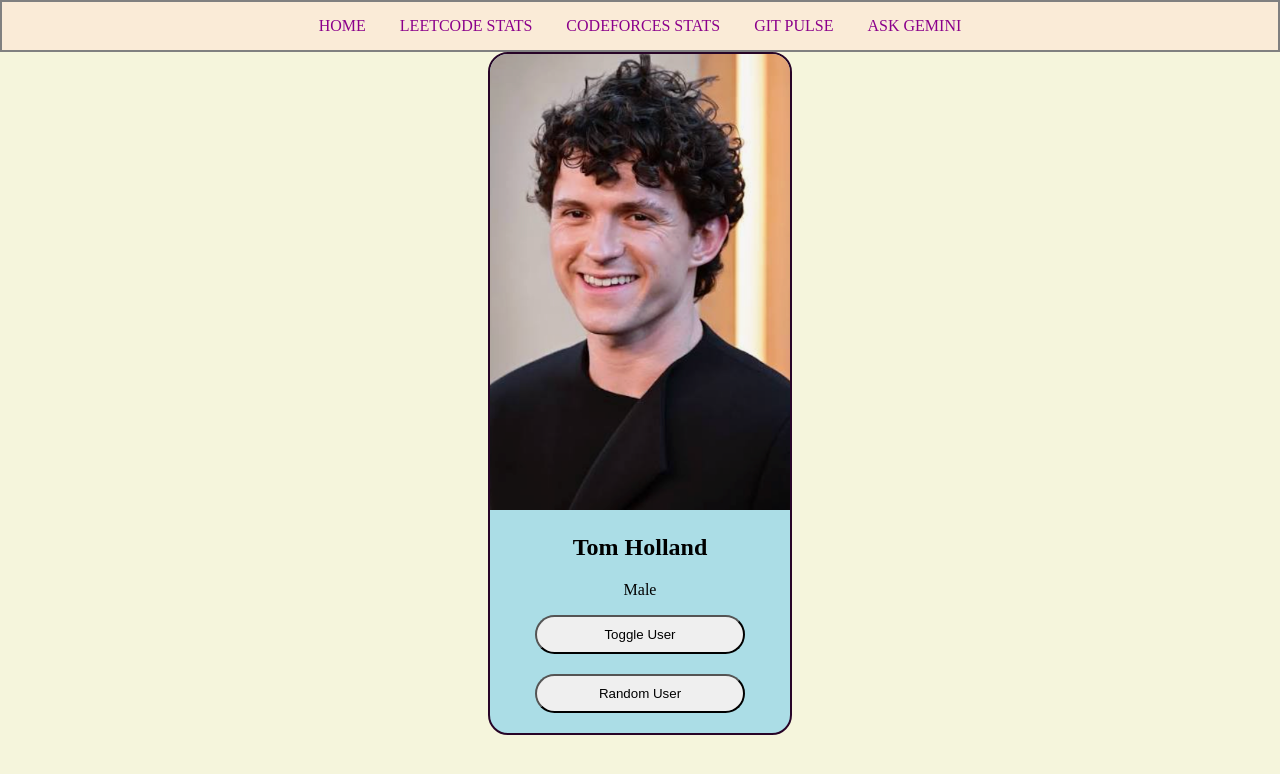
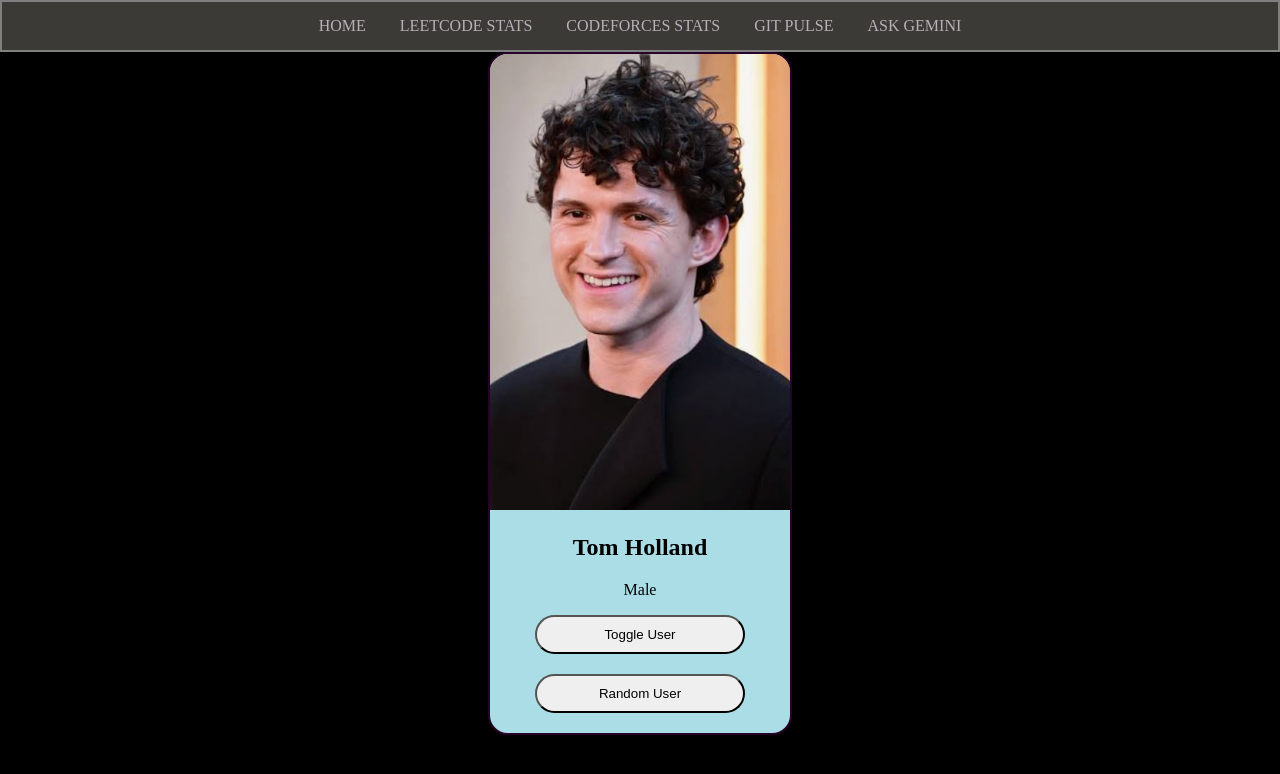
Before and after one commit to Chaitanya-Pam/Web-dev-bootcamp, a website: page Frontend/index.html in a window 1280 px wide. Drawn offline with Linux system fonts and the light colour scheme.

Commit message:
changes made in styling

```diff
--- a/Frontend/styles.css
+++ b/Frontend/styles.css
@@ -33,11 +33,11 @@ h1 {
     border:2px solid grey;
     text-align:center;
     padding:15px;
-    background-color: antiquewhite;
+    background-color:rgb(60, 58, 55);
 }
 .navbar a{
     text-decoration:none;
-    color:darkmagenta;
+    color:rgb(184, 176, 184);
     padding: 15px;
 }
 .navbar a:hover{
@@ -45,7 +45,7 @@ h1 {
     text-decoration:underline;
 }
 body{
-    background-color:beige;
+    background-color:black;
     margin: 0px;
     padding: 0px;
 }
```
